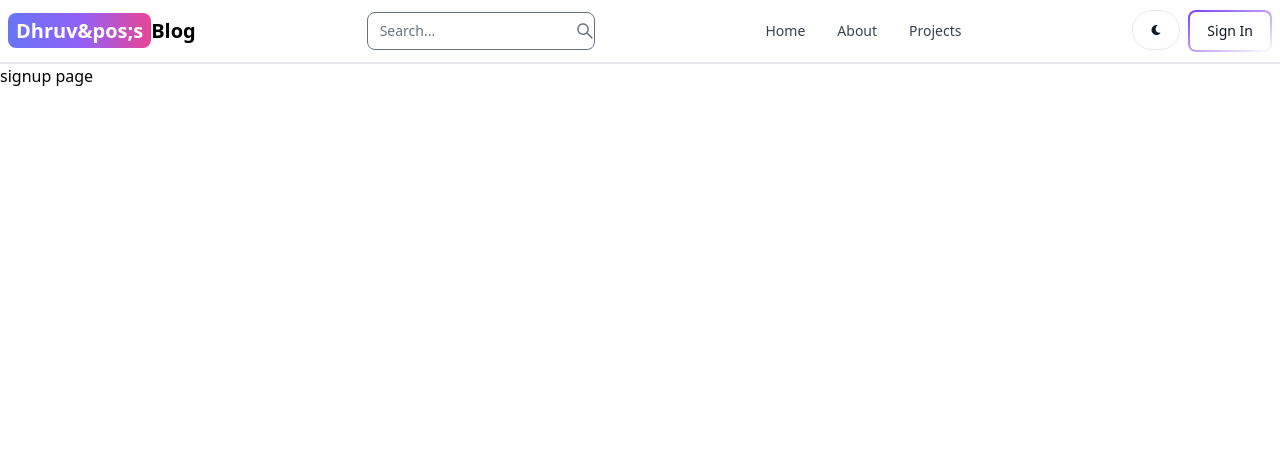
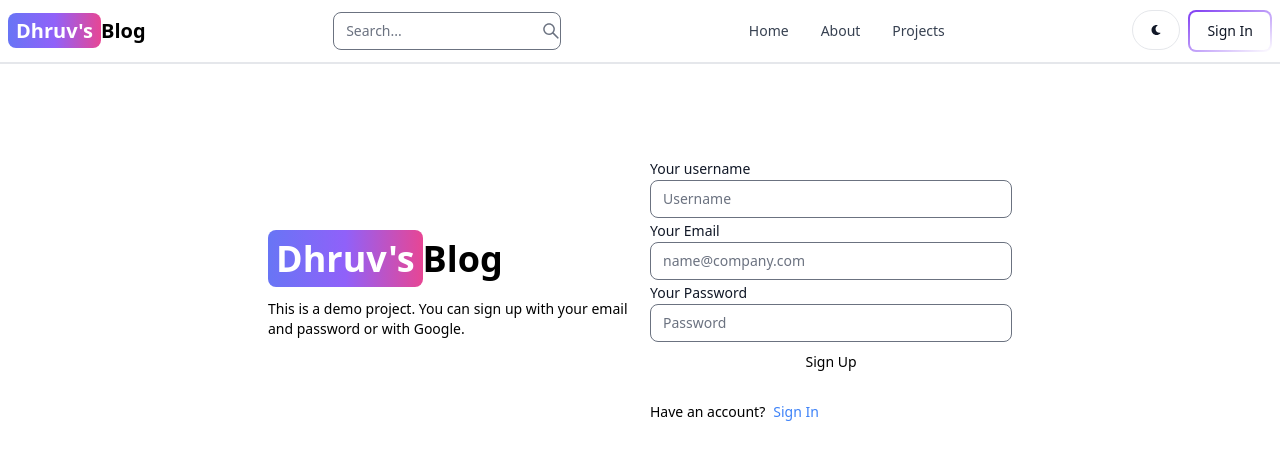
Before and after one commit to dhruv0111/Tech-Blog, a React (Vite) app in the folder client/: page /sign-up in a window 1280 px wide. Shown: the top 460 px of the page. Built offline with nearby package versions, Linux system fonts and the light colour scheme.

Commit message:
create sign up page comlete UI

```diff
--- a/client/src/component/Header.jsx
+++ b/client/src/component/Header.jsx
@@ -13,7 +13,7 @@
         className='self-center whitespace-nowrap text-sm sm:text-xl font-semibold dark:text-white'
       >
         <span className='px-2 py-1 bg-gradient-to-r from-indigo-500 via-purple-500 to-pink-500 rounded-lg text-white'>
-          Dhruv&pos;s
+          Dhruv&apos;s
         </span>
         Blog
       </Link>
--- a/client/src/pages/SignUp.jsx
+++ b/client/src/pages/SignUp.jsx
@@ -1,9 +1,68 @@
+import { Button, Label, TextInput } from "flowbite-react";
+import { Link } from "react-router-dom";
 
 
 export default function SignUp() {
   return (
-    <div>
-      signup page
+    <div className='min-h-screen mt-20'>
+      <div className="flex p-3 max-w-3xl mx-auto flex-col md:flex-row md:items-center gap-5">
+        {/* left side */}
+        <div className='flex-1'>
+        <Link
+          to='/'
+          className='  font-bold dark:text-white text-4xl'
+        >
+        <span className='px-2 py-1 bg-gradient-to-r from-indigo-500 via-purple-500 to-pink-500 rounded-lg text-white'>
+          Dhruv&apos;s
+        </span>
+        Blog
+        </Link>
+          <p className="text-sm mt-5">
+            This is a demo project. You can sign up with your email and password or with Google.
+          </p>
+        </div>
+        {/* right side */}
+
+        <div className='flex-1'>
+          <form className="flex flex-col gag-4 " >
+            <div className="">
+              <Label value='Your username' />
+              <TextInput
+                type='text'
+                placeholder='Username'
+                id='username'
+              />
+
+            </div>
+            <div className="">
+              <Label value='Your Email' />
+              <TextInput
+                type='text'
+                placeholder='name@company.com'
+                id='email'
+              />
+
+            </div>
+            <div className="">
+              <Label value='Your Password' />
+              <TextInput
+                type='text'
+                placeholder='Password'
+                id='password'
+              />
+
+            </div>
+            <Button gradientDuoTone="purpleToPink " type='submit'>
+              Sign Up
+            </Button>
+          </form>
+          <div className="flex gap-2 text-sm mt-5">
+            <span>Have an account?</span>
+            <Link to='/sign-in' className='text-blue-500'>Sign In</Link>
+          </div>
+        </div>
+
+      </div>
     </div>
   )
 }
```
